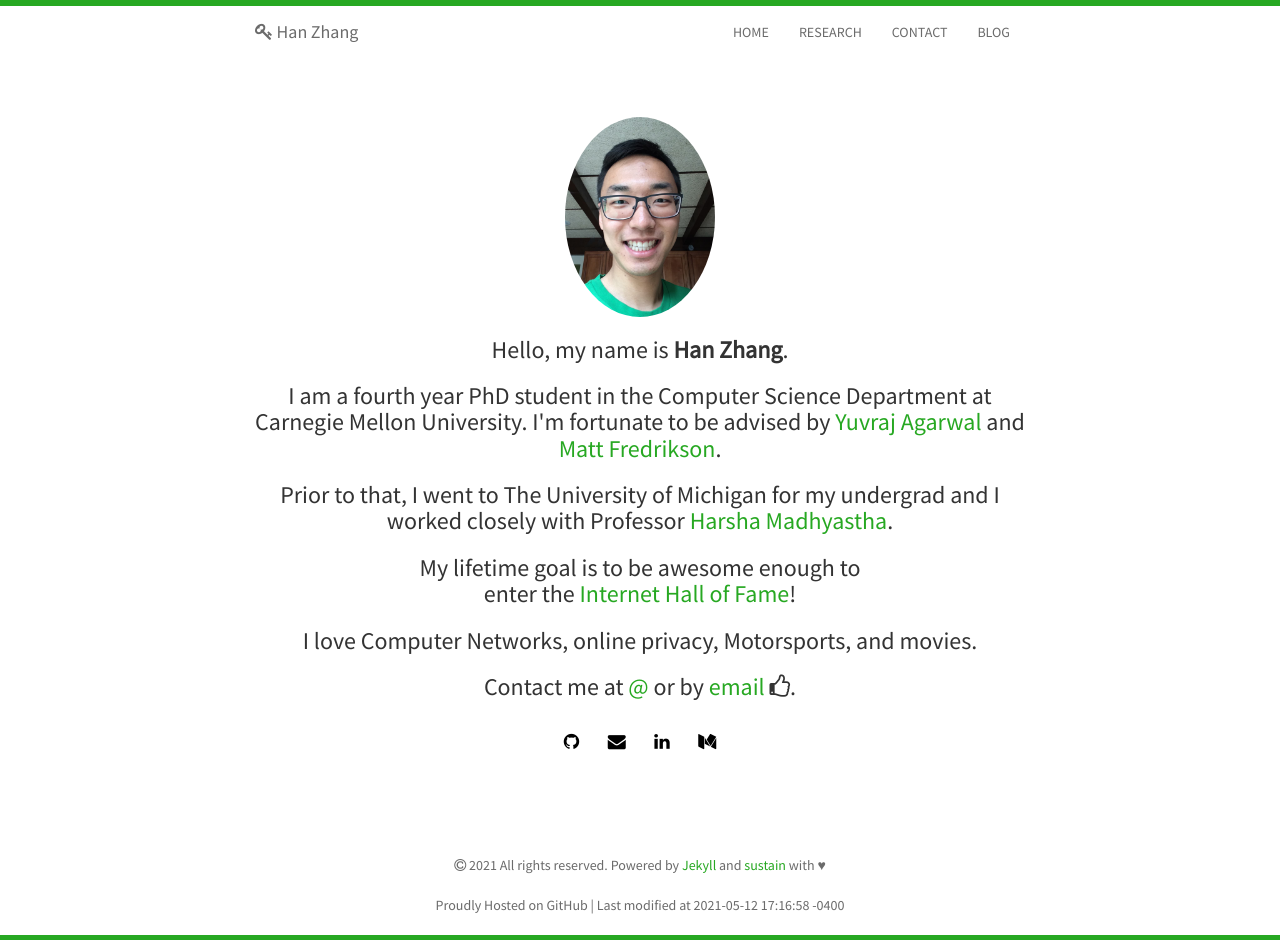
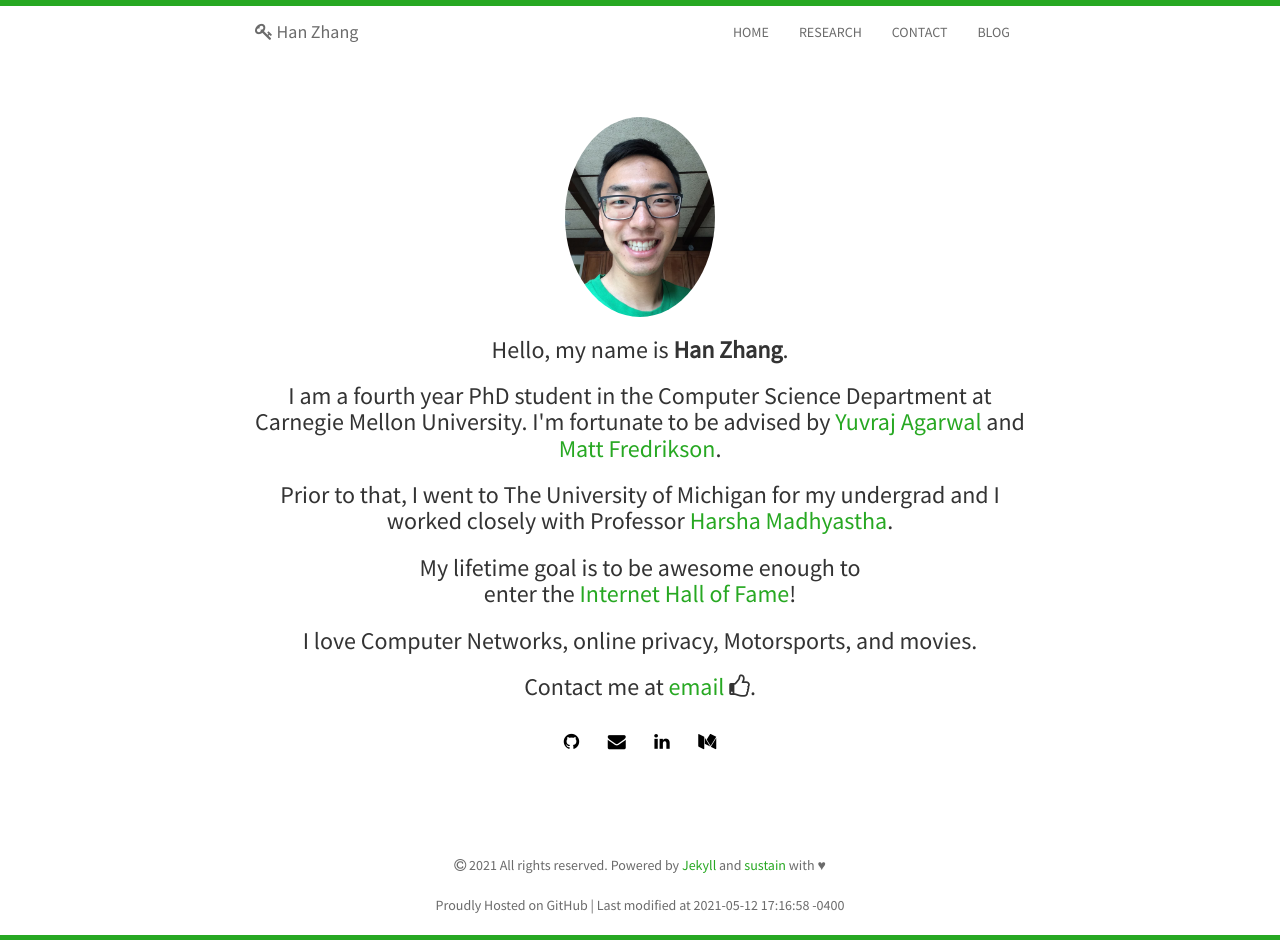
Before and after one commit to zhanghan177/zhanghan177.github.io, a Jekyll site: the page built from index.html, in a window 1280 px wide. Built offline with Jekyll 4.4.1, drawn with Linux system fonts in a browser that asks for light colours; nearby versions of some CDN libraries; the list of posts is cut into pages by our own code.

```diff
--- a/index.html
+++ b/index.html
@@ -43,8 +43,7 @@ layout: home
             Fame</a>!</h3>
         <h3>I love Computer Networks, online privacy, Motorsports, and
             movies.</h3>
-        <h3>Contact me at <a href="http://twitter.com/{{ site.twitter }}">@{{
-            site.twitter }}</a> or by <a
+        <h3>Contact me at <a
                 href="{{site.mailto}}:{{ site.email }}">email</a> <i
                 class="fa fa-thumbs-o-up"></i>.</h3>
         <h3 hidden>My hidden email address is {{site.personal-email}} ~</h3>
```
